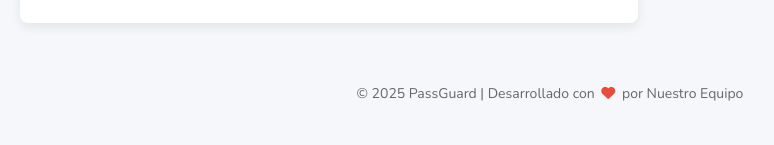
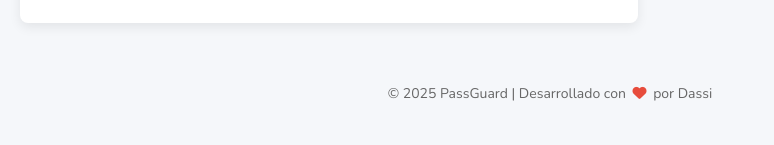
Before and after one commit to Lodiac/password-generator, a Flask app: page / in a window 1280 px wide. Shown: the part 678-823 px from the top of the page, without its empty margins (90-864 px from the left). Run offline with Flask 3, Linux system fonts and the light colour scheme.

Commit message:
Update Index.html

```diff
--- a/templates/index.html
+++ b/templates/index.html
@@ -128,7 +128,7 @@
         </main>
 
         <footer>
-            <p>&copy; 2025 PassGuard | Desarrollado con <i class="fas fa-heart"></i> por Nuestro Equipo</p>
+            <p>&copy; 2025 PassGuard | Desarrollado con <i class="fas fa-heart"></i> por Dassi</p>
         </footer>
     </div>
 
```
